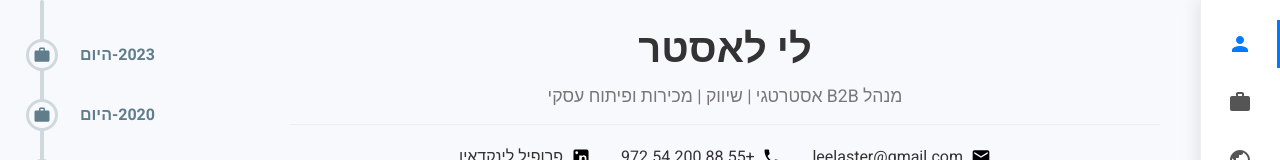
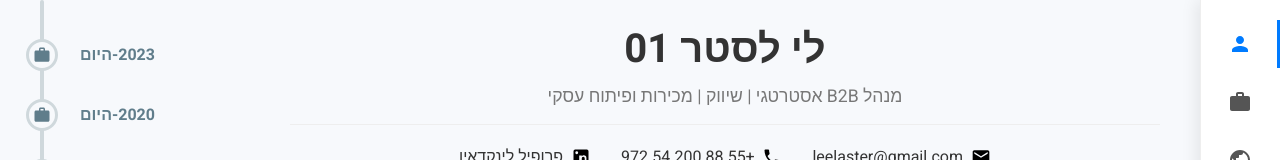
Before and after one commit to leelaster/leelaster.github.io, a plain HTML site: page hebrew.html in a window 1280 px wide. Shown: the top 160 px of the page. Drawn offline with nearby package versions, Linux system fonts and the light colour scheme.

Commit message:
Update hebrew.html

```diff
--- a/hebrew.html
+++ b/hebrew.html
@@ -408,7 +408,7 @@
         <div class="content-wrapper">
             <div class="content-area">
                 <header class="main-header">
-                    <h1>לי לאסטר</h1>
+                    <h1>לי לסטר 01</h1>
                     <p>מנהל B2B אסטרטגי | שיווק | מכירות ופיתוח עסקי</p>
                 </header>
                 <div id="dynamic-content-container">
```
